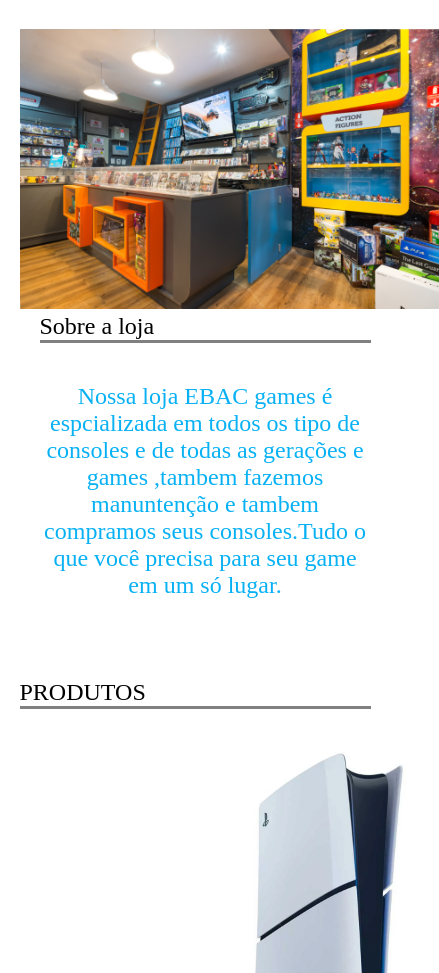
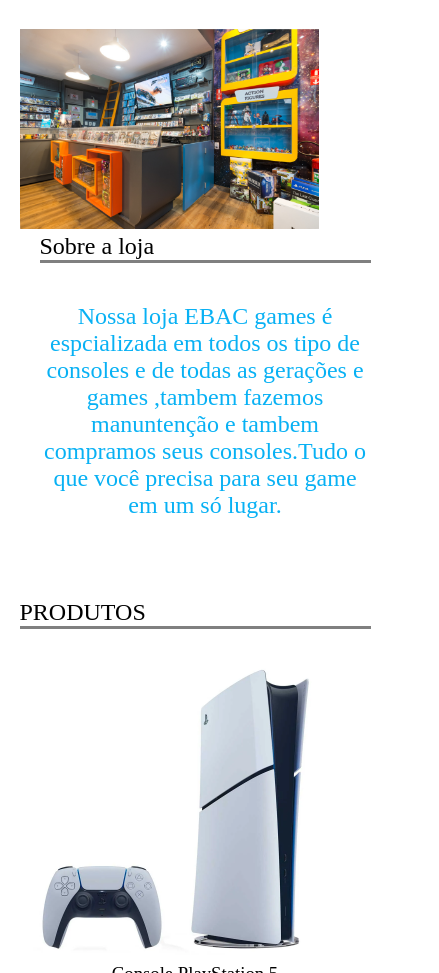
Before and after one commit to hiberNT/EBAC.GAMES, a plain HTML site: page index.HTML in a window 390 px wide. Shown: the part 127-1100 px from the top of the page, 439 px wide, since content can reach past the window. Drawn offline with Linux system fonts and the light colour scheme; a web font is replaced by a local one.

Commit message:
fixed bug

```diff
--- a/main.CSS
+++ b/main.CSS
@@ -129,12 +129,17 @@ footer {
         display: block;
     }
 
+    #foto {
+        height: 200px;
+    }
+
+
     .produto li {
         max-width: 100%;
     }
 
     .produto li img {
-        height: 400px;
+        height: 300px;
     }
 
     .produto li h3,p {
@@ -144,7 +149,7 @@ footer {
 
 @media  screen and (min-width:768px) and (max-width: 1032px) {
     .container {
-        max-width: 90%;
+        max-width: 100%;
         display: block;
     }
 
```
